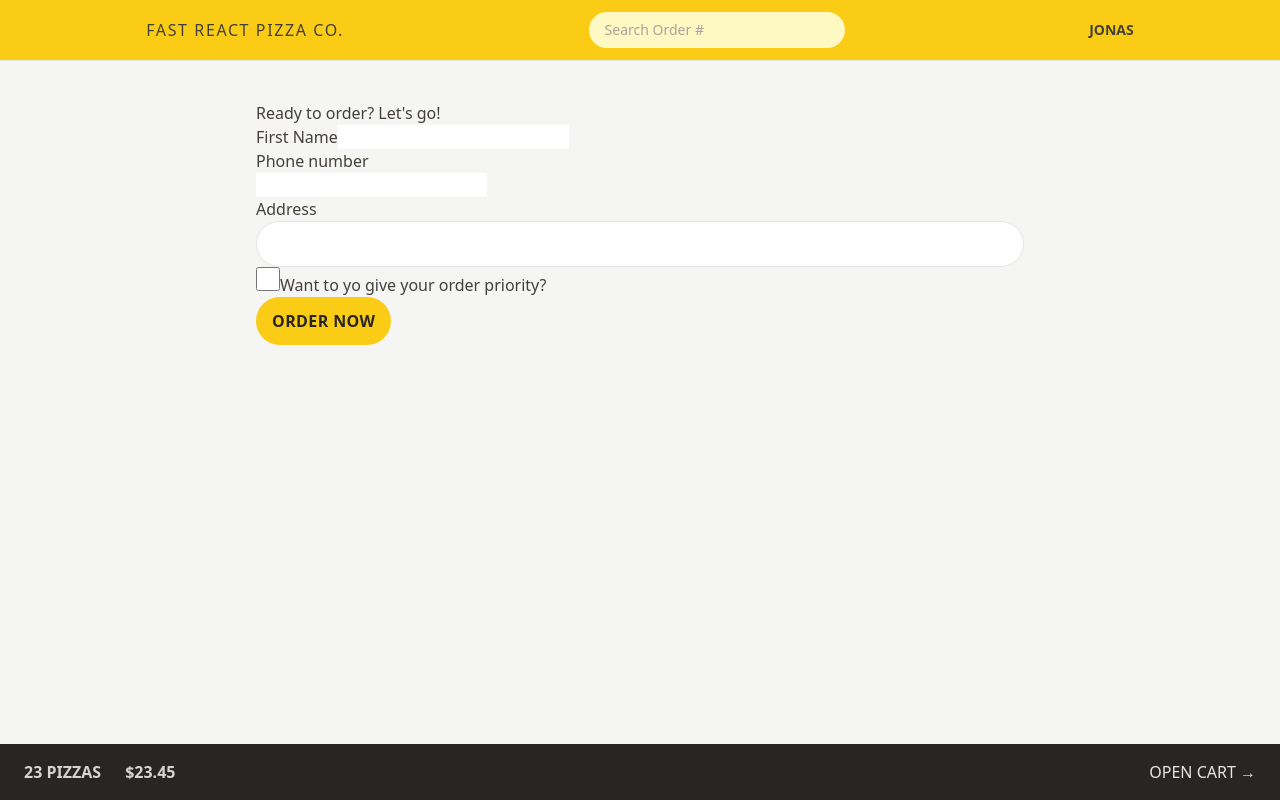
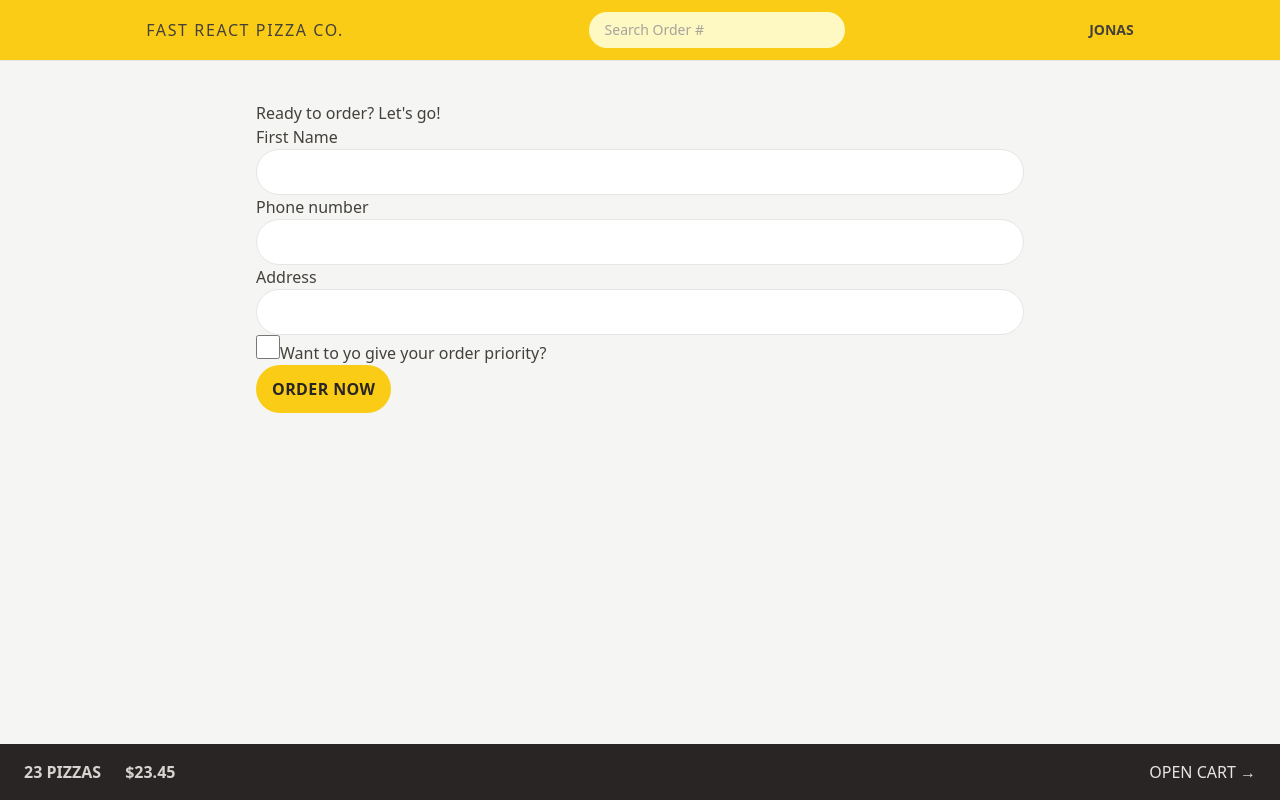
Before and after one commit to royaldev1031/fast-react-pizza, a React (Vite) app: page /order/new in a window 1280 px wide. Built offline with nearby package versions, Linux system fonts and the light colour scheme.

Commit message:
reusing styles with @apply

```diff
--- a/src/features/order/CreateOrder.jsx
+++ b/src/features/order/CreateOrder.jsx
@@ -49,13 +49,13 @@
       <Form method="POST" action="/order/new">
         <div>
           <label>First Name</label>
-          <input type="text" name="customer" required />
+          <input className="input" type="text" name="customer" required />
         </div>
 
         <div>
           <label>Phone number</label>
           <div>
-            <input type="tel" name="phone" required />
+            <input className="input" type="tel" name="phone" required />
           </div>
           {formErrors?.phone && <p>{formErrors.phone}</p>}
         </div>
@@ -63,12 +63,7 @@
         <div>
           <label>Address</label>
           <div>
-            <input
-              className="w-full rounded-full border border-stone-200 px-4 py-2 text-sm transition-all duration-300 placeholder:text-stone-400 focus:outline-none focus:ring focus:ring-yellow-400 md:px-6 md:py-3"
-              type="text"
-              name="address"
-              required
-            />
+            <input className="input" type="text" name="address" required />
           </div>
         </div>
 
--- a/src/index.css
+++ b/src/index.css
@@ -2,19 +2,11 @@
 @tailwind components;
 @tailwind utilities;
 
-/* body {
-  font-family: system-ui, -apple-system, BlinkMacSystemFont, 'Segoe UI', Roboto,
-    Oxygen, Ubuntu, Cantarell, 'Open Sans', 'Helvetica Neue', sans-serif;
-  background-color: #f7f7f7;
-  color: #444;
+@layer components {
+  .input {
+    @apply w-full rounded-full border border-stone-200 px-4 py-2 text-sm transition-all duration-300 placeholder:text-stone-400 focus:outline-none focus:ring focus:ring-yellow-400 md:px-6 md:py-3;
+  }
 }
-
-.layout {
-  display: grid;
-  grid-template-rows: auto 1fr auto;
-  gap: 32px;
-  height: 100dvh;
-} */
 
 /* https://dev.to/afif/i-made-100-css-loaders-for-your-next-project-4eje */
 .loader {
```
